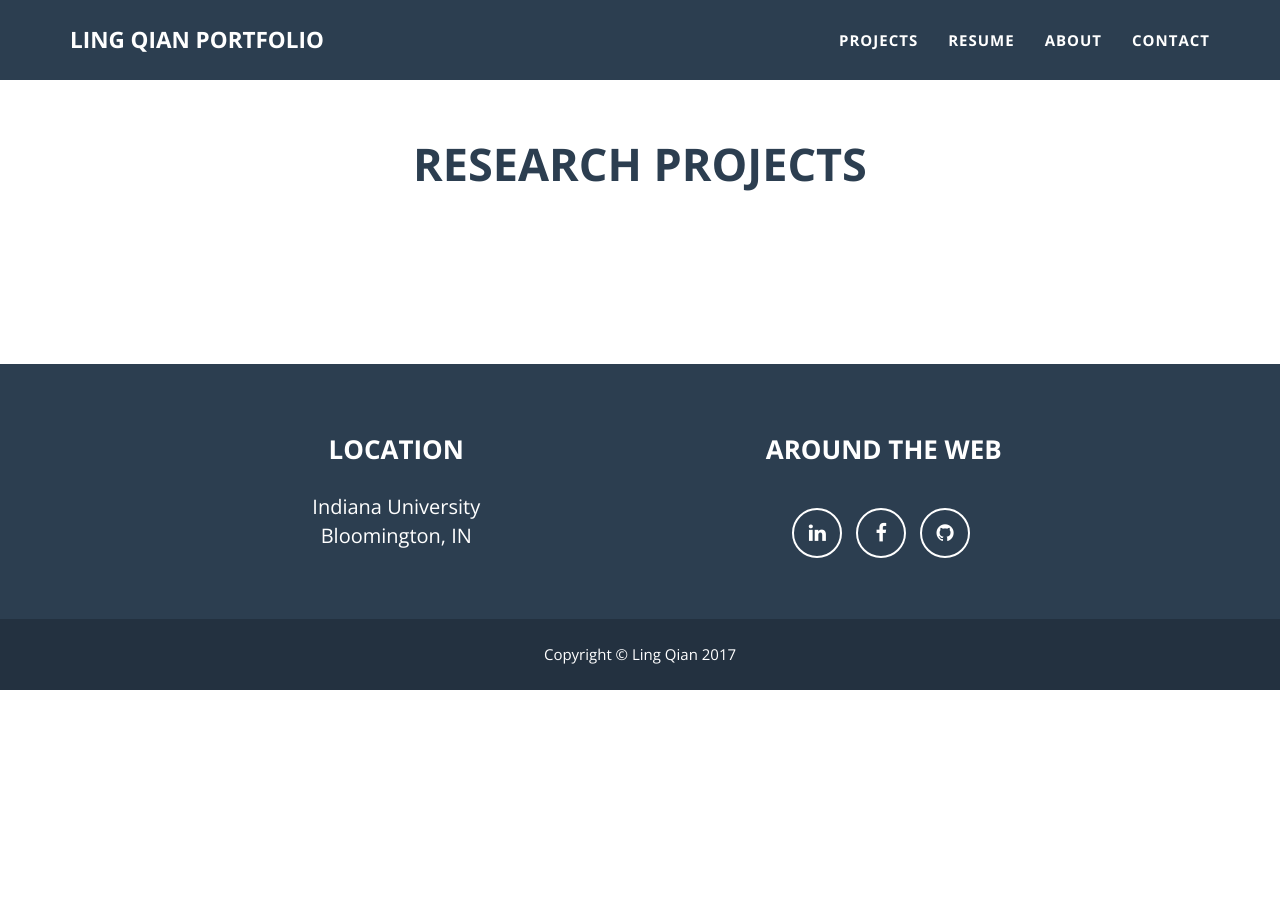
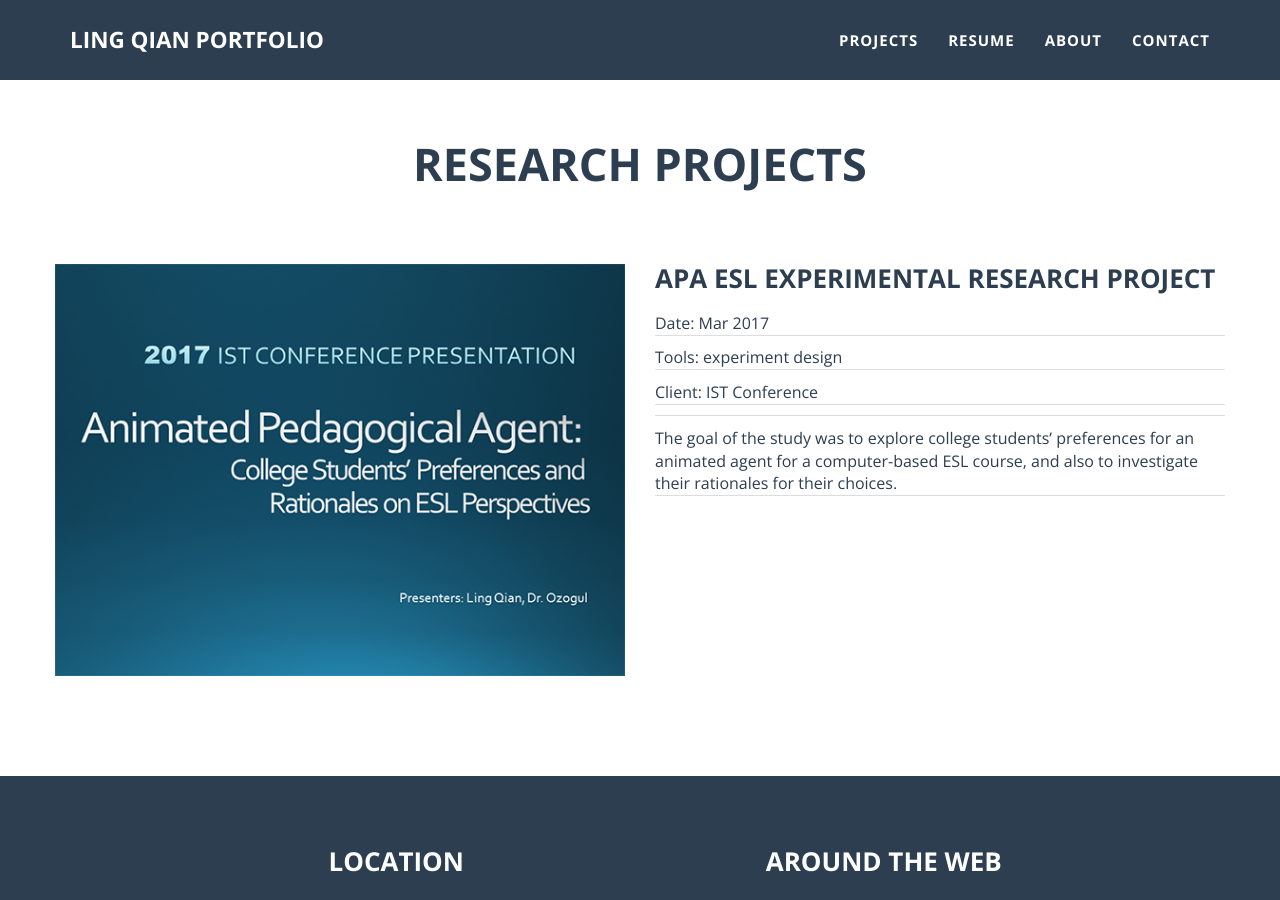
Before and after one commit to lingqiann/lingqiann.github.io, a Jekyll site: the page built from projects.html, in a window 1280 px wide and 900 px high, scrolled down 2621 px. Built offline with Jekyll 4.4.1, drawn with Linux system fonts in a browser that asks for light colours; before the commit the page ends 3311 px from its top, so only the background shows below that.

Commit message:
Update 2017-03-05-esl.markdown

```diff
--- a/_posts/2017-03-05-esl.markdown
+++ b/_posts/2017-03-05-esl.markdown
@@ -1,6 +1,6 @@
 ---
 layout: default
-type: research projects
+type: Research Projects
 name: APA ESL experimental research project
 date: 2017-03-05
 tools: experiment design
```
